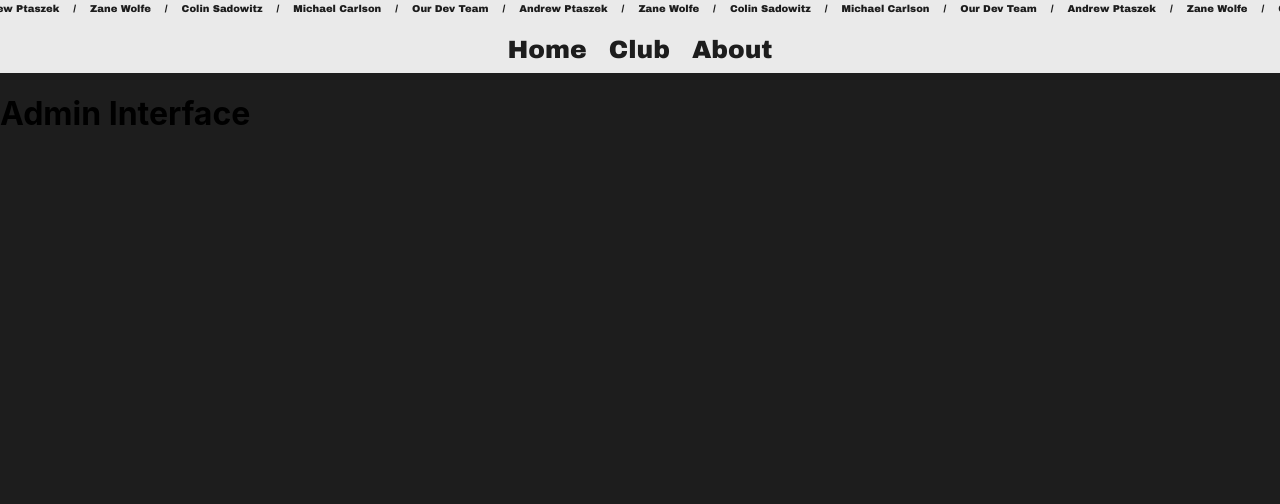
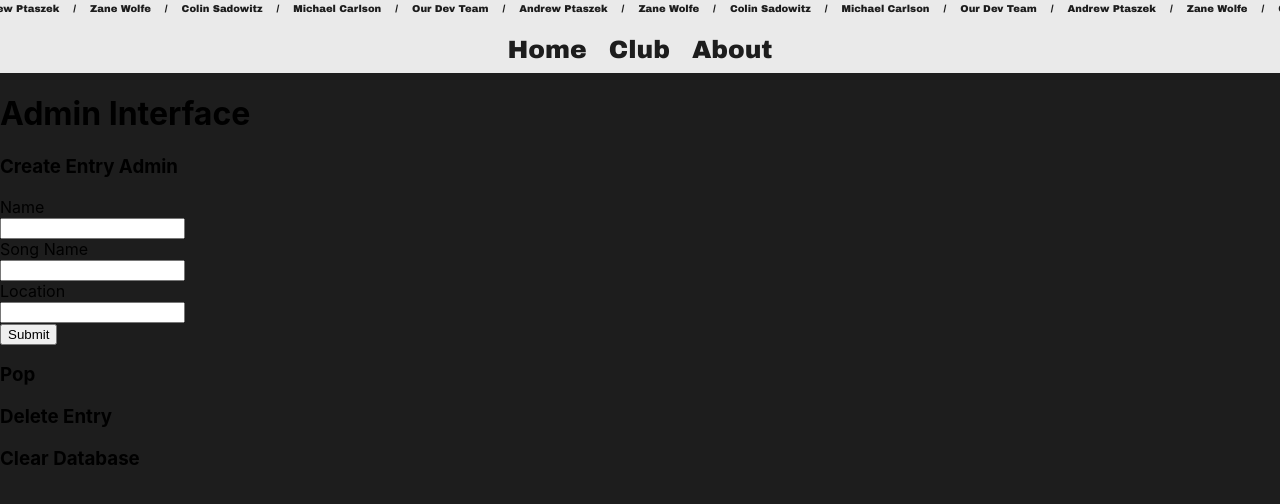
Before and after one commit to AndrewPtaszekDev/Open-Mic, a React (Create React App) app in the folder frontend/: page /admin-interface in a window 1280 px wide. Shown: the top 504 px of the page. Built offline with nearby package versions, Linux system fonts and the light colour scheme.

Commit message:
Added Global password access for backend calls

```diff
--- a/frontend/src/App.tsx
+++ b/frontend/src/App.tsx
@@ -10,6 +10,7 @@ import NavMenu from './components/NavBarComponents/NavMenu';
 import Admin_Interface from "./components/AdminComponents/Admin_Interface";
 import Club from "./components/ClubComponents/Club";
 import About from "./components/AboutComponents/About";
+import { PasswordContext } from './components/AdminComponents/Password_Context' // access password site wide
 
 const App: React.FC = () => {
   const names = [ 'Our Dev Team', 'Andrew Ptaszek', 'Zane Wolfe', 'Colin Sadowitz', 'Michael Carlson',
@@ -17,7 +18,10 @@ const App: React.FC = () => {
   'Our Dev Team', 'Andrew Ptaszek', 'Zane Wolfe', 'Colin Sadowitz', 'Michael Carlson'];
   // Names for banner stored here
 
+  const [password, setPassword] = useState('');
+
   return (
+    <PasswordContext.Provider value={{ password, setPassword }}>
     <Router>
         <div/>
         {/* Scrolling Banner */}
@@ -36,6 +40,7 @@ const App: React.FC = () => {
         </Routes>
         </div>
     </Router>
+    </PasswordContext.Provider>
   );
 };
 
--- a/frontend/src/components/AdminComponents/Admin.tsx
+++ b/frontend/src/components/AdminComponents/Admin.tsx
@@ -1,19 +1,20 @@
 import './Admin.css';
 // import React from 'react';
-import React, { useState } from 'react';
+import React, { useState, useContext } from 'react';
 import { useNavigate } from 'react-router-dom';
+import { PasswordContext } from './Password_Context'
 
 const Admin: React.FC = () => {
-	const [password, setPassword] = useState('');
 	const navigate = useNavigate();
+	const { password, setPassword } = useContext(PasswordContext);
 
 	const handlePasswordChange = (event: React.ChangeEvent<HTMLInputElement>) => {
+		event.preventDefault();
 		setPassword(event.target.value);
 	};
 
 	const handleSubmit = (event: React.FormEvent<HTMLFormElement>) => {
 		event.preventDefault();
-		console.log('Password:', password);
 		navigate('/admin-interface')
 	};
 	return (
--- a/frontend/src/components/AdminComponents/Admin_Interface.tsx
+++ b/frontend/src/components/AdminComponents/Admin_Interface.tsx
@@ -1,8 +1,104 @@
 import "./Admin_Interface.css";
+import React, { useState, useContext } from 'react';
+import axios from 'axios';
+import { PasswordContext } from './Password_Context'
 
 const Admin_Interface: React.FC = () => {
+	const { password } = useContext(PasswordContext);
+	const [name, setName] = useState('');
+	const [song, setSong] = useState('');
+	const [location, setLocation] = useState('');
+
+	// functions for handling input for backend call
+        const handleNameChange = (event: React.ChangeEvent<HTMLInputElement>) => {
+                setName(event.target.value);
+        };
+        const handleSongChange = (event: React.ChangeEvent<HTMLInputElement>) => {
+                setSong(event.target.value);
+        };
+        const handleLocationChange = (event: React.ChangeEvent<HTMLInputElement>) => {
+                setLocation(event.target.value);
+        };
+
+	// Send the JSON file to the backend
+        const handleSubmit = (event: React.FormEvent<HTMLFormElement>) => {
+		event.preventDefault(); // prevents the page from reloading (except it still reloads?)
+		const formData = {
+			// password: password,
+			name: name,
+			song: song,
+			delOrAdd: location
+		};
+
+		const jsonString = JSON.stringify(formData);
+
+		console.log(jsonString);
+
+		axios.post('/backend-endpoint', jsonString)
+			.catch(error => {
+				console.error('Error:', error)
+			});
+        };
+
 	return (
-	<h1>Admin Interface</h1>
+	<div>
+		<h1>Admin Interface</h1>
+
+		{/* Create Entry Admin */}
+		<div className="border">
+			{/* Three input boxs with a submit button */}
+			<h3>
+				<div className="node_title">
+					Create Entry Admin
+				</div>
+			</h3>
+			<form>
+				<label>Name</label>
+				<br></br>
+				<input></input>
+				<br></br>
+				<label>Song Name</label>
+				<br></br>
+				<input></input>
+				<br></br>
+				<label>Location</label>
+				<br></br>
+				<input></input>
+				<br></br>
+				<button>Submit</button>
+			</form>
+		</div>
+
+	        {/* Pop */}
+	        <div className="border">
+			{/* Just a 'pop' button */}
+                        <h3>
+                                <div className="node_title">
+                                        Pop
+                                </div>
+                        </h3>
+	        </div>
+
+	        {/* Delete */}
+	        <div className="border">
+			{/* Input box for song name and submit button*/}
+                        <h3>
+                                <div className="node_title">
+                                        Delete Entry
+				</div>
+                        </h3>
+		</div>
+
+	        {/* Clear Database */}
+	        <div className="border">
+			{/* Single Clear Button with a verification */}
+                        <h3>
+                                <div className="node_title">
+                                        Clear Database
+                                </div>
+                        </h3>
+		</div>
+	</div>
 	);
 };
 
--- /dev/null
+++ b/frontend/src/components/AdminComponents/Password_Context.tsx
@@ -0,0 +1,27 @@
+import React, { createContext, useState, ReactNode } from 'react';
+
+interface PasswordContextType {
+	password: string,
+	setPassword: (password: string) => void;
+}
+
+const defaultValue: PasswordContextType = {
+	password: '',
+	setPassword: () => {},
+};
+
+export const PasswordContext = createContext<PasswordContextType>(defaultValue);
+
+interface AuthProviderProps {
+	children: ReactNode;
+}
+
+export const AuthProvider: React.FC<AuthProviderProps> = ({ children }) => {
+	const [password, setPassword] = useState('');
+
+	return (
+		<PasswordContext.Provider value={{ password, setPassword }}>
+			{ children }
+		</PasswordContext.Provider>
+	);
+};
```
